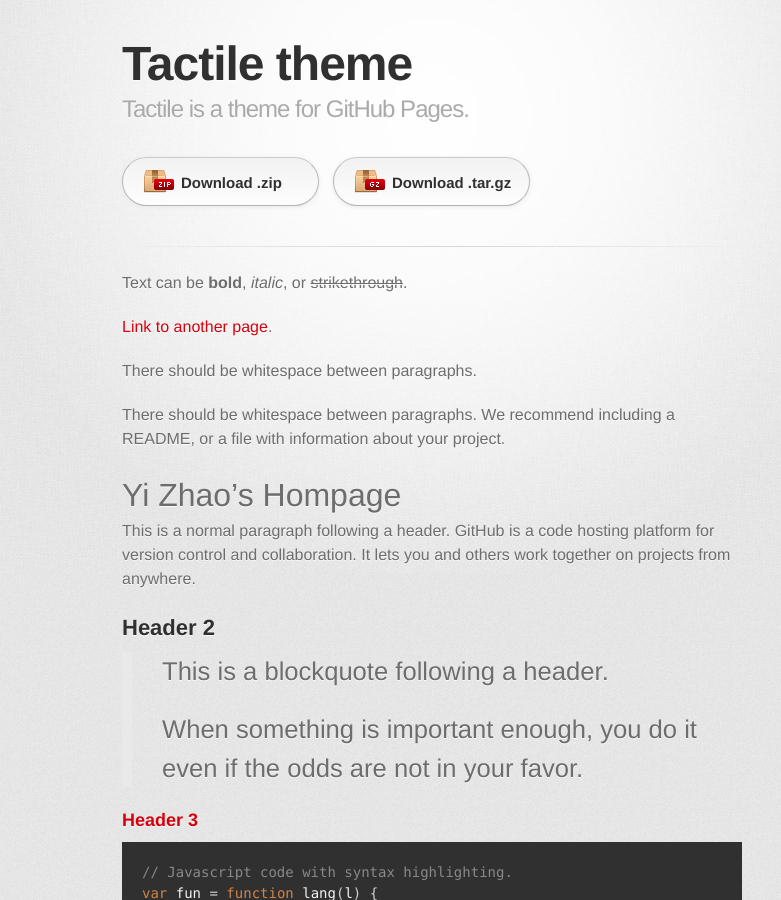
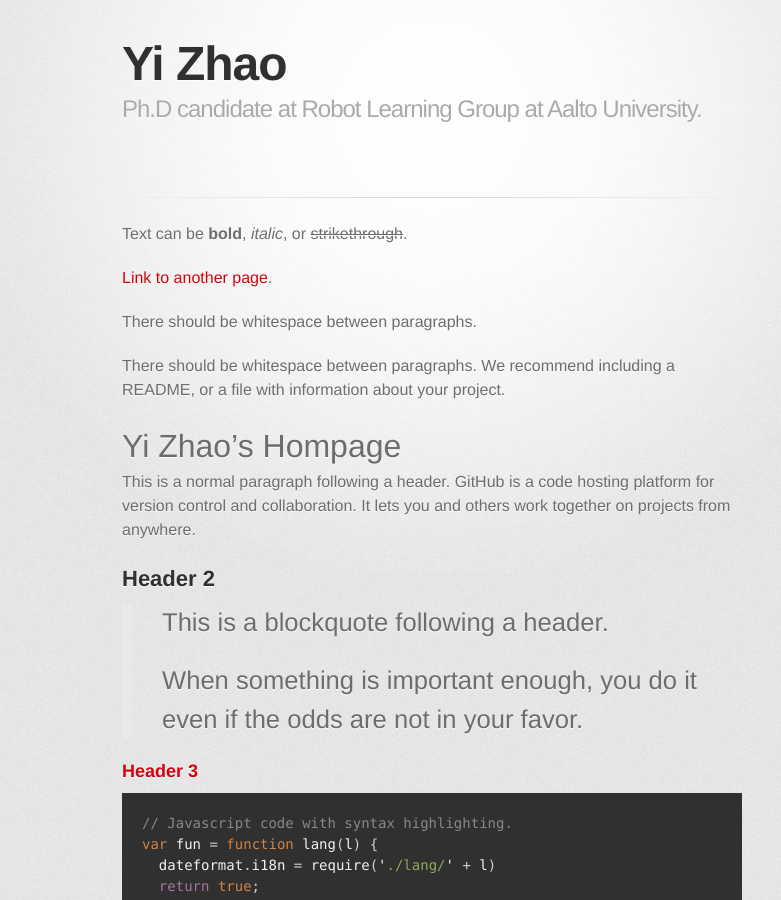
Before and after one commit to zhaoyi11/zhaoyi11.github.io, a Jekyll site: the page built from index.md, in a window 1280 px wide and 900 px high. Shown: the whole window, without its empty margins (208-989 px from the left). Built offline with Jekyll 4.4.1, drawn with Linux system fonts in a browser that asks for light colours; some web fonts are replaced.

Commit message:
change the title

```diff
--- a/_config.yml
+++ b/_config.yml
@@ -1,5 +1,3 @@
-title: Tactile theme
-description: Tactile is a theme for GitHub Pages.
-show_downloads: true
-google_analytics:
+title: Yi Zhao
+description: Ph.D candidate at Robot Learning Group at Aalto University.
 theme: jekyll-theme-tactile
```
